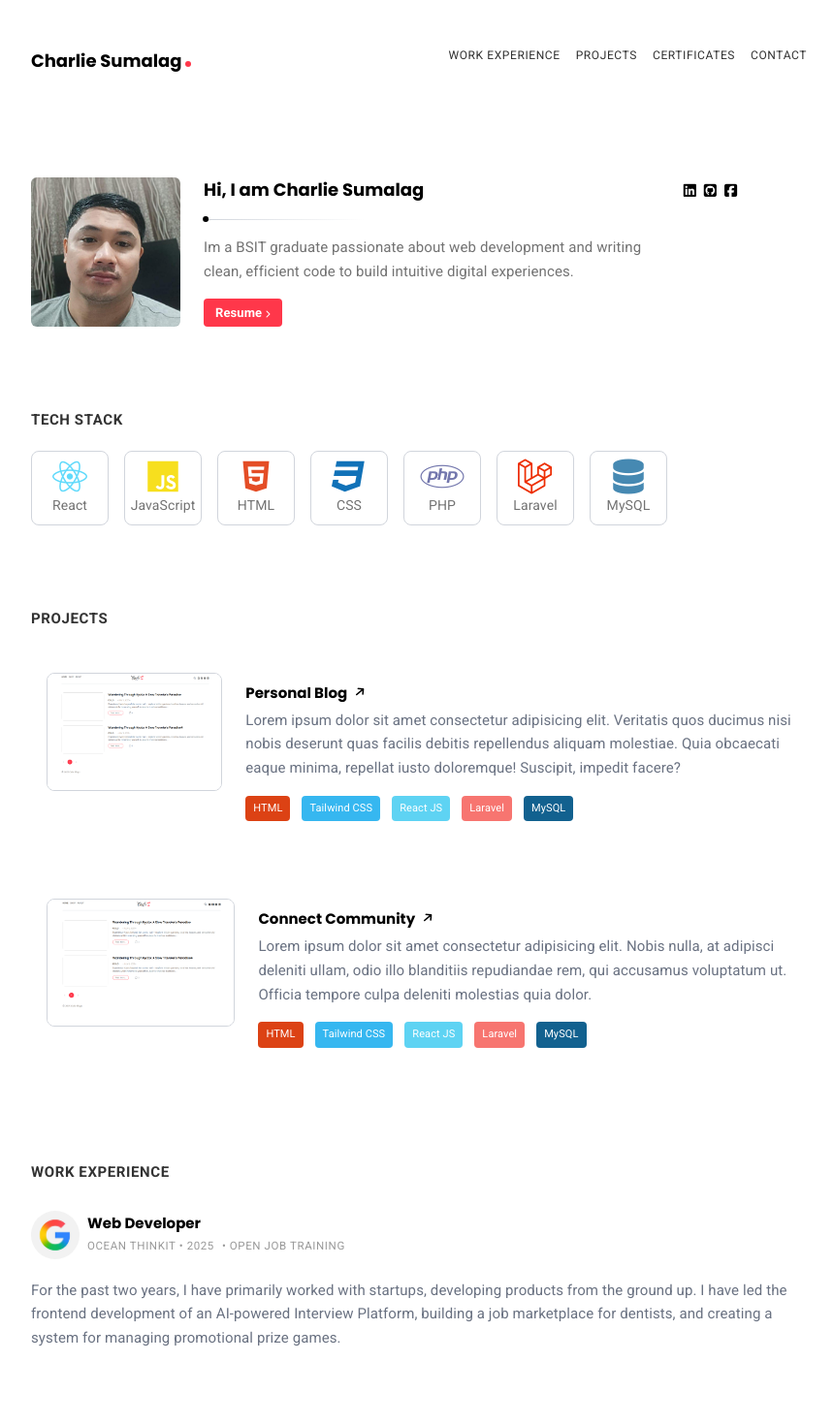
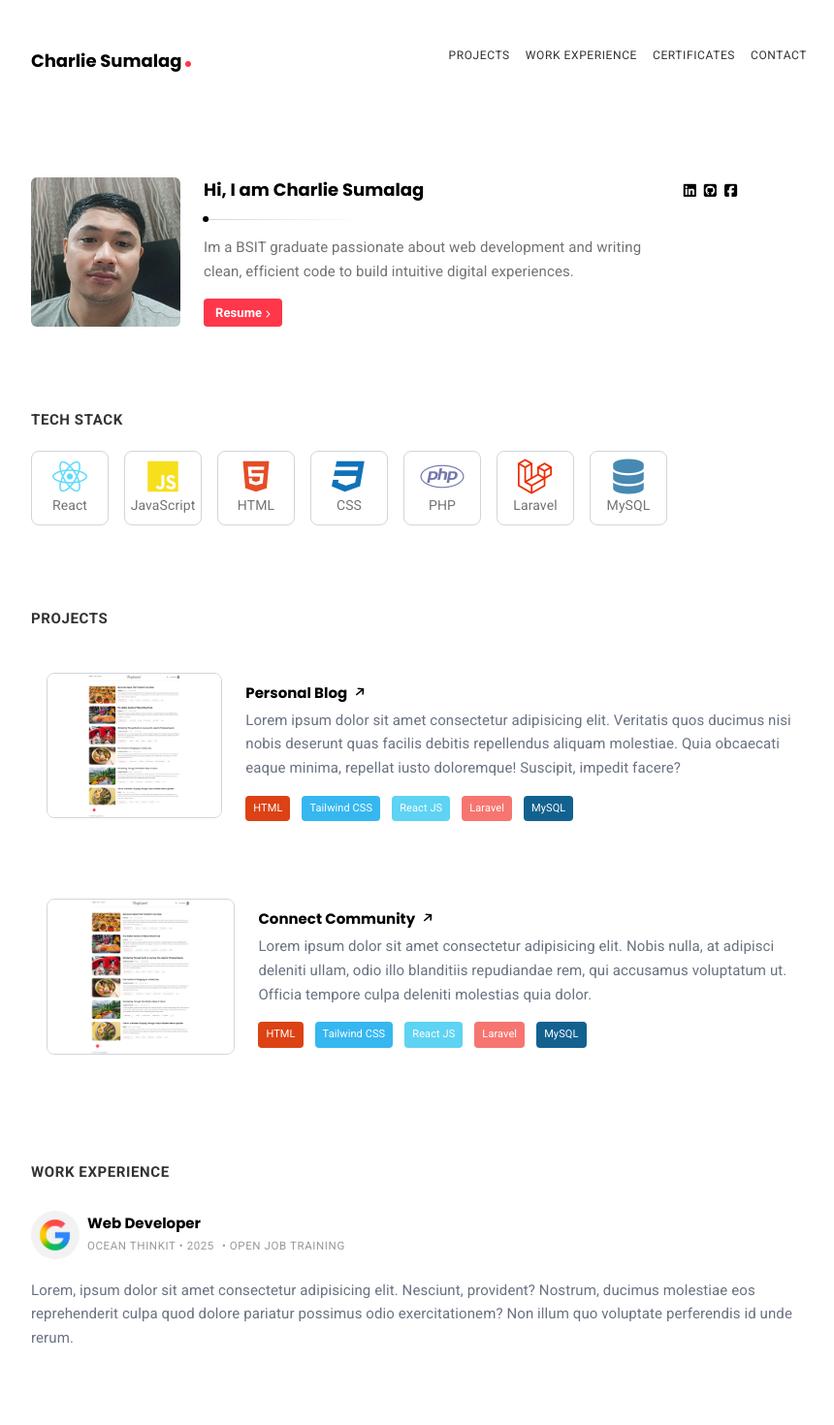
Before and after one commit to charliesumalag/Final-Porfolio, a React (Vite) app: page / in a window 1280 px wide. Shown: the top 1470 px of the page at 97% size, without its empty margins (208-1068 px from the left). Built offline with nearby package versions, Linux system fonts and the light colour scheme.

Commit message:
UI improvement

```diff
--- a/src/components/Nav.jsx
+++ b/src/components/Nav.jsx
@@ -5,11 +5,11 @@ const Nav = () => {
     <nav className='flex w-full mx-auto justify-between py-12'>
         <h1 className='font-bold font-poppins text-[18px] leading-[1.7em] cursor-pointer text-black'>Charlie Sumalag <span className='w-1.5 h-1.5 bg-[#ff374a] inline-block rounded-full'></span></h1>
         <ul className='flex gap-4 text-lg'>
+            <Link to='projects' smooth={true} duration={500}>
+                <li className='cursor-pointer tracking-[0.6px] uppercase font-roboto text-[#323232] text-[12px]'>Projects</li>
+            </Link>
             <Link to='work-experience' smooth={true} duration={500}>
                 <li className='cursor-pointer tracking-[0.6px] uppercase font-roboto text-[#323232] text-[12px]'>Work Experience</li>
-            </Link>
-            <Link to='projects' smooth={true} duration={500}>
-                <li className='cursor-pointer tracking-[0.6px] uppercase font-roboto text-[#323232] text-[12px]'>Projects</li>
             </Link>
             <Link to='certificates' smooth={true} duration={500}>
                 <li className='cursor-pointer tracking-[0.6px] uppercase font-roboto text-[#323232] text-[12px]'>Certificates</li>
--- a/src/components/WorkExpSec.jsx
+++ b/src/components/WorkExpSec.jsx
@@ -18,7 +18,7 @@ const WorkExpSec = () => {
                 </div>
             </div>
             <div>
-                <p className='text-gray-500 leading-[1.65em] tracking-[0.1px] font-roboto text-[15px] mt-4'>For the past two years, I have primarily worked with startups, developing products from the ground up. I have led the frontend development of an AI-powered Interview Platform, building a job marketplace for dentists, and creating a system for managing promotional prize games.</p>
+                <p className='text-gray-500 leading-[1.65em] tracking-[0.1px] font-roboto text-[15px] mt-4'>Lorem, ipsum dolor sit amet consectetur adipisicing elit. Nesciunt, provident? Nostrum, ducimus molestiae eos reprehenderit culpa quod dolore pariatur possimus odio exercitationem? Non illum quo voluptate perferendis id unde rerum.</p>
             </div>
         </div>
     </section>
```
Also changed, not shown: src/assets/img/Project1.png.
